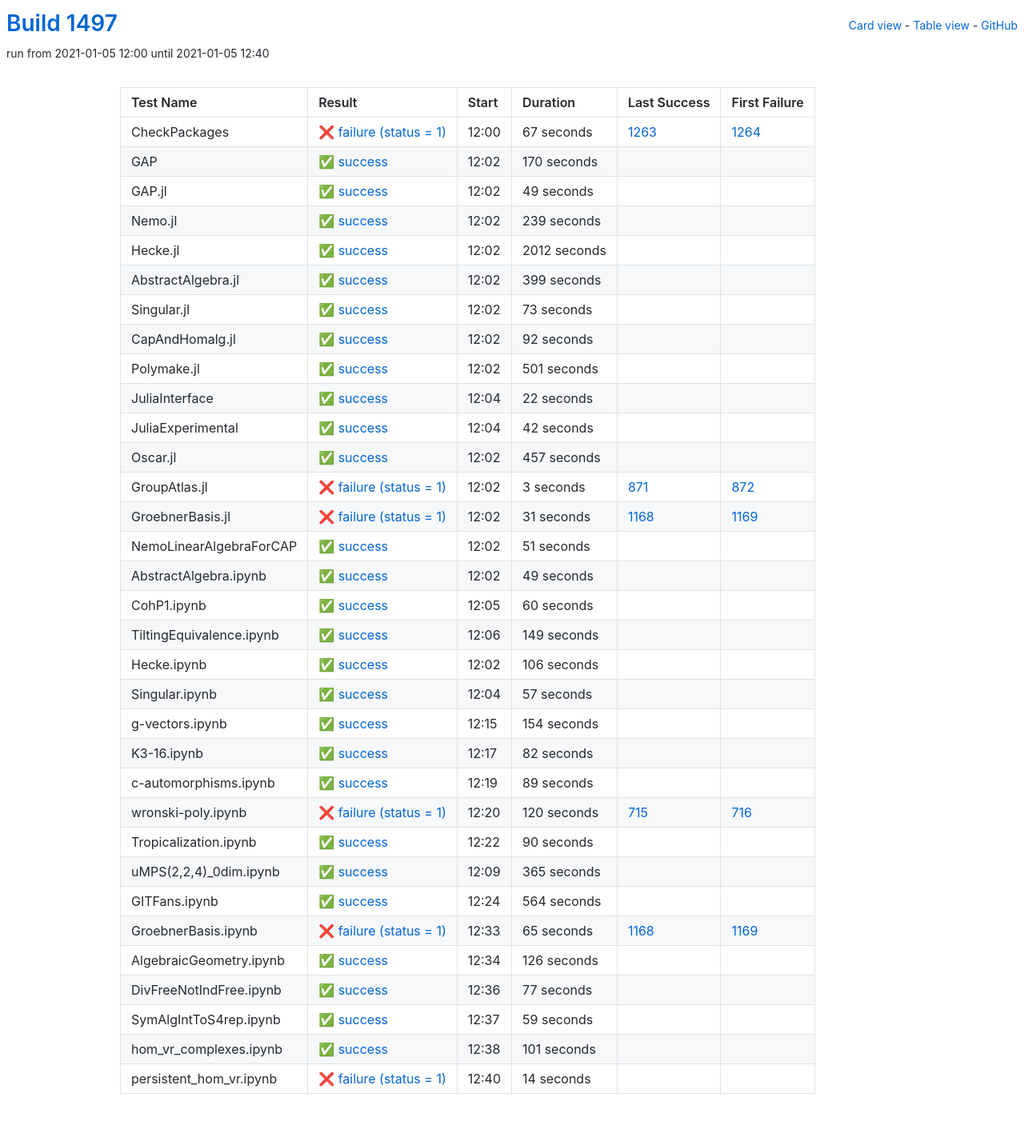
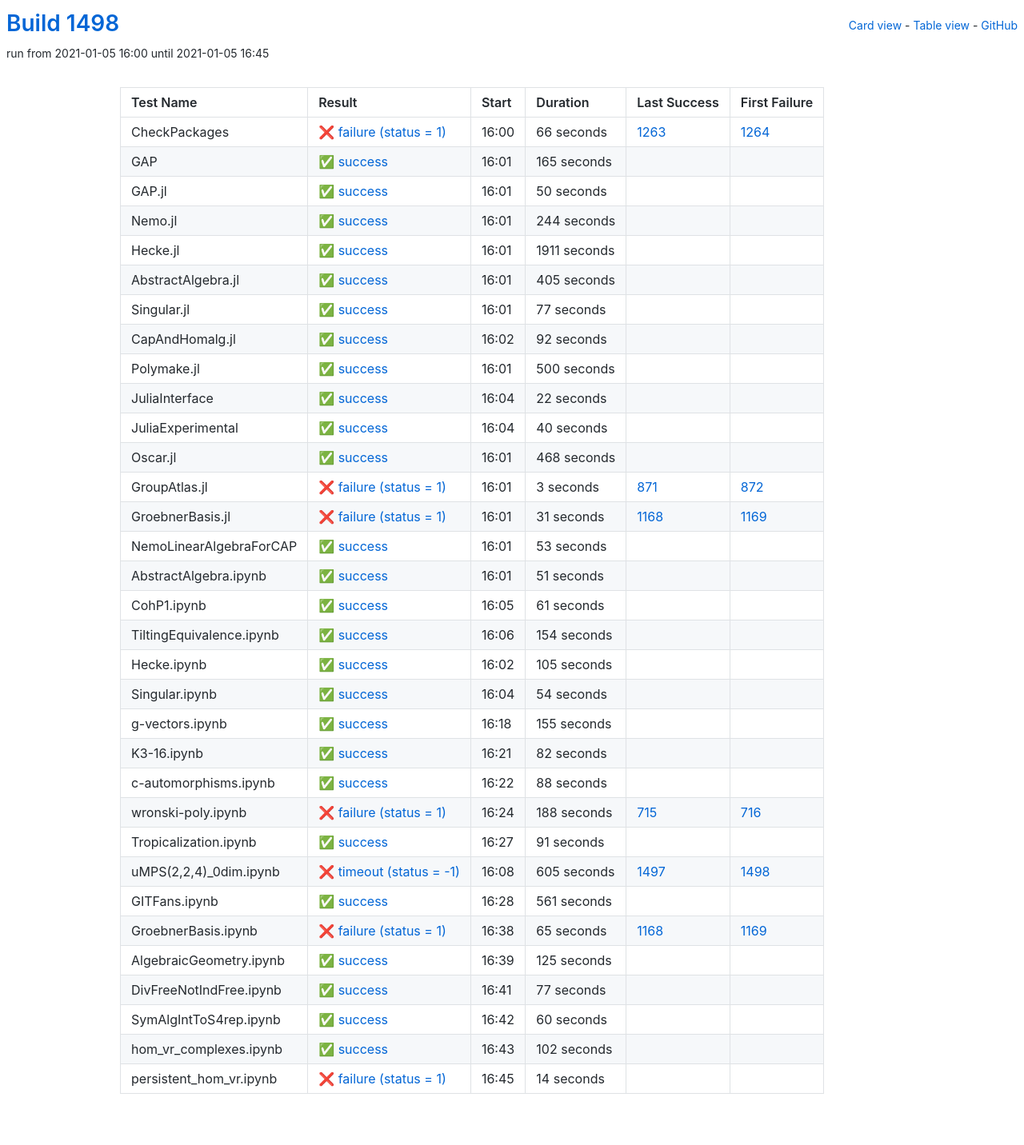
Before and after one commit to oscar-system/oscar-ci-status-stable, a Jekyll site: the page built from table.html, in a window 1280 px wide. Shown: the whole page at 80% size. Built offline with Jekyll 4.4.1, drawn with Linux system fonts in a browser that asks for light colours.

Commit message:
Build #1498

```diff
--- a/_data/ci.yml
+++ b/_data/ci.yml
@@ -1,6 +1,6 @@
 ---
-build: 1497
-build_url: https://oscarci.mathematik.uni-kl.de/job/oscar-stable/1497/
+build: 1498
+build_url: https://oscarci.mathematik.uni-kl.de/job/oscar-stable/1498/
 job: oscar-stable
 organization: oscar-system
 repo: oscar-ci-status-stable
@@ -8,92 +8,92 @@ repourl: https://github.com/oscar-system/oscar-ci-status-stable
 tests:
 - name: CheckPackages
   id: checkpackages
-  log: https://oscarci.mathematik.uni-kl.de/job/oscar-stable/1497/artifact/logs/build-1497/CheckPackages.log
-  start: 2021-01-05 12:00
+  log: https://oscarci.mathematik.uni-kl.de/job/oscar-stable/1498/artifact/logs/build-1498/CheckPackages.log
+  start: 2021-01-05 16:00
   success: false
   exitcode: 1
   status: failure
-  duration: 67
+  duration: 66
   last_success: 1263
   last_success_url: https://oscarci.mathematik.uni-kl.de/job/oscar-stable/1263/
   first_failure: 1264
   first_failure_url: https://oscarci.mathematik.uni-kl.de/job/oscar-stable/1264/
 - name: GAP
   id: gap
-  log: https://oscarci.mathematik.uni-kl.de/job/oscar-stable/1497/artifact/logs/build-1497/GAP.log
-  start: 2021-01-05 12:02
+  log: https://oscarci.mathematik.uni-kl.de/job/oscar-stable/1498/artifact/logs/build-1498/GAP.log
+  start: 2021-01-05 16:01
   success: true
   exitcode: 0
   status: success
-  duration: 170
+  duration: 165
   last_success: false
   last_success_url:
   first_failure: false
   first_failure_url:
 - name: GAP.jl
   id: gap-jl
-  log: https://oscarci.mathematik.uni-kl.de/job/oscar-stable/1497/artifact/logs/build-1497/GAP.jl.log
-  start: 2021-01-05 12:02
+  log: https://oscarci.mathematik.uni-kl.de/job/oscar-stable/1498/artifact/logs/build-1498/GAP.jl.log
+  start: 2021-01-05 16:01
   success: true
   exitcode: 0
   status: success
-  duration: 49
+  duration: 50
   last_success: false
   last_success_url:
   first_failure: false
   first_failure_url:
 - name: Nemo.jl
   id: nemo-jl
-  log: https://oscarci.mathematik.uni-kl.de/job/oscar-stable/1497/artifact/logs/build-1497/Nemo.jl.log
-  start: 2021-01-05 12:02
+  log: https://oscarci.mathematik.uni-kl.de/job/oscar-stable/1498/artifact/logs/build-1498/Nemo.jl.log
+  start: 2021-01-05 16:01
   success: true
   exitcode: 0
   status: success
-  duration: 239
+  duration: 244
   last_success: false
   last_success_url:
   first_failure: false
   first_failure_url:
 - name: Hecke.jl
   id: hecke-jl
-  log: https://oscarci.mathematik.uni-kl.de/job/oscar-stable/1497/artifact/logs/build-1497/Hecke.jl.log
-  start: 2021-01-05 12:02
+  log: https://oscarci.mathematik.uni-kl.de/job/oscar-stable/1498/artifact/logs/build-1498/Hecke.jl.log
+  start: 2021-01-05 16:01
   success: true
   exitcode: 0
   status: success
-  duration: 2012
+  duration: 1911
   last_success: false
   last_success_url:
   first_failure: false
   first_failure_url:
 - name: AbstractAlgebra.jl
   id: abstractalgebra-jl
-  log: https://oscarci.mathematik.uni-kl.de/job/oscar-stable/1497/artifact/logs/build-1497/AbstractAlgebra.jl.log
-  start: 2021-01-05 12:02
+  log: https://oscarci.mathematik.uni-kl.de/job/oscar-stable/1498/artifact/logs/build-1498/AbstractAlgebra.jl.log
+  start: 2021-01-05 16:01
   success: true
   exitcode: 0
   status: success
-  duration: 399
+  duration: 405
   last_success: false
   last_success_url:
   first_failure: false
   first_failure_url:
 - name: Singular.jl
   id: singular-jl
-  log: https://oscarci.mathematik.uni-kl.de/job/oscar-stable/1497/artifact/logs/build-1497/Singular.jl.log
-  start: 2021-01-05 12:02
+  log: https://oscarci.mathematik.uni-kl.de/job/oscar-stable/1498/artifact/logs/build-1498/Singular.jl.log
+  start: 2021-01-05 16:01
   success: true
   exitcode: 0
   status: success
-  duration: 73
+  duration: 77
   last_success: false
   last_success_url:
   first_failure: false
   first_failure_url:
 - name: CapAndHomalg.jl
   id: capandhomalg-jl
-  log: https://oscarci.mathematik.uni-kl.de/job/oscar-stable/1497/artifact/logs/build-1497/CapAndHomalg.jl.log
-  start: 2021-01-05 12:02
+  log: https://oscarci.mathematik.uni-kl.de/job/oscar-stable/1498/artifact/logs/build-1498/CapAndHomalg.jl.log
+  start: 2021-01-05 16:02
   success: true
   exitcode: 0
   status: success
@@ -104,20 +104,20 @@ tests:
   first_failure_url:
 - name: Polymake.jl
   id: polymake-jl
-  log: https://oscarci.mathematik.uni-kl.de/job/oscar-stable/1497/artifact/logs/build-1497/Polymake.jl.log
-  start: 2021-01-05 12:02
+  log: https://oscarci.mathematik.uni-kl.de/job/oscar-stable/1498/artifact/logs/build-1498/Polymake.jl.log
+  start: 2021-01-05 16:01
   success: true
   exitcode: 0
   status: success
-  duration: 501
+  duration: 500
   last_success: false
   last_success_url:
   first_failure: false
   first_failure_url:
 - name: JuliaInterface
   id: juliainterface
-  log: https://oscarci.mathematik.uni-kl.de/job/oscar-stable/1497/artifact/logs/build-1497/JuliaInterface.log
-  start: 2021-01-05 12:04
+  log: https://oscarci.mathematik.uni-kl.de/job/oscar-stable/1498/artifact/logs/build-1498/JuliaInterface.log
+  start: 2021-01-05 16:04
   success: true
   exitcode: 0
   status: success
@@ -128,32 +128,32 @@ tests:
   first_failure_url:
 - name: JuliaExperimental
   id: juliaexperimental
-  log: https://oscarci.mathematik.uni-kl.de/job/oscar-stable/1497/artifact/logs/build-1497/JuliaExperimental.log
-  start: 2021-01-05 12:04
+  log: https://oscarci.mathematik.uni-kl.de/job/oscar-stable/1498/artifact/logs/build-1498/JuliaExperimental.log
+  start: 2021-01-05 16:04
   success: true
   exitcode: 0
   status: success
-  duration: 42
+  duration: 40
   last_success: false
   last_success_url:
   first_failure: false
   first_failure_url:
 - name: Oscar.jl
   id: oscar-jl
-  log: https://oscarci.mathematik.uni-kl.de/job/oscar-stable/1497/artifact/logs/build-1497/Oscar.jl.log
-  start: 2021-01-05 12:02
+  log: https://oscarci.mathematik.uni-kl.de/job/oscar-stable/1498/artifact/logs/build-1498/Oscar.jl.log
+  start: 2021-01-05 16:01
   success: true
   exitcode: 0
   status: success
-  duration: 457
+  duration: 468
   last_success: false
   last_success_url:
   first_failure: false
   first_failure_url:
 - name: GroupAtlas.jl
   id: groupatlas-jl
-  log: https://oscarci.mathematik.uni-kl.de/job/oscar-stable/1497/artifact/logs/build-1497/GroupAtlas.jl.log
-  start: 2021-01-05 12:02
+  log: https://oscarci.mathematik.uni-kl.de/job/oscar-stable/1498/artifact/logs/build-1498/GroupAtlas.jl.log
+  start: 2021-01-05 16:01
   success: false
   exitcode: 1
   status: failure
@@ -164,8 +164,8 @@ tests:
   first_failure_url: https://oscarci.mathematik.uni-kl.de/job/oscar-stable/872/
 - name: GroebnerBasis.jl
   id: groebnerbasis-jl
-  log: https://oscarci.mathematik.uni-kl.de/job/oscar-stable/1497/artifact/logs/build-1497/GroebnerBasis.jl.log
-  start: 2021-01-05 12:02
+  log: https://oscarci.mathematik.uni-kl.de/job/oscar-stable/1498/artifact/logs/build-1498/GroebnerBasis.jl.log
+  start: 2021-01-05 16:01
   success: false
   exitcode: 1
   status: failure
@@ -176,8 +176,20 @@ tests:
   first_failure_url: https://oscarci.mathematik.uni-kl.de/job/oscar-stable/1169/
 - name: NemoLinearAlgebraForCAP
   id: nemolinearalgebraforcap
-  log: https://oscarci.mathematik.uni-kl.de/job/oscar-stable/1497/artifact/logs/build-1497/NemoLinearAlgebraForCAP.log
-  start: 2021-01-05 12:02
+  log: https://oscarci.mathematik.uni-kl.de/job/oscar-stable/1498/artifact/logs/build-1498/NemoLinearAlgebraForCAP.log
+  start: 2021-01-05 16:01
+  success: true
+  exitcode: 0
+  status: success
+  duration: 53
+  last_success: false
+  last_success_url:
+  first_failure: false
+  first_failure_url:
+- name: AbstractAlgebra.ipynb
+  id: abstractalgebra-ipynb
+  log: https://oscarci.mathematik.uni-kl.de/job/oscar-stable/1498/artifact/logs/build-1498/AbstractAlgebra.ipynb.log
+  start: 2021-01-05 16:01
   success: true
   exitcode: 0
   status: success
@@ -186,70 +198,22 @@ tests:
   last_success_url:
   first_failure: false
   first_failure_url:
-- name: AbstractAlgebra.ipynb
-  id: abstractalgebra-ipynb
-  log: https://oscarci.mathematik.uni-kl.de/job/oscar-stable/1497/artifact/logs/build-1497/AbstractAlgebra.ipynb.log
-  start: 2021-01-05 12:02
+- name: CohP1.ipynb
+  id: cohp1-ipynb
+  log: https://oscarci.mathematik.uni-kl.de/job/oscar-stable/1498/artifact/logs/build-1498/CohP1.ipynb.log
+  start: 2021-01-05 16:05
   success: true
   exitcode: 0
   status: success
-  duration: 49
-  last_success: false
-  last_success_url:
-  first_failure: false
-  first_failure_url:
-- name: CohP1.ipynb
-  id: cohp1-ipynb
-  log: https://oscarci.mathematik.uni-kl.de/job/oscar-stable/1497/artifact/logs/build-1497/CohP1.ipynb.log
-  start: 2021-01-05 12:05
-  success: true
-  exitcode: 0
-  status: success
-  duration: 60
+  duration: 61
   last_success: false
   last_success_url:
   first_failure: false
   first_failure_url:
 - name: TiltingEquivalence.ipynb
   id: tiltingequivalence-ipynb
-  log: https://oscarci.mathematik.uni-kl.de/job/oscar-stable/1497/artifact/logs/build-1497/TiltingEquivalence.ipynb.log
-  start: 2021-01-05 12:06
-  success: true
-  exitcode: 0
-  status: success
-  duration: 149
-  last_success: false
-  last_success_url:
-  first_failure: false
-  first_failure_url:
-- name: Hecke.ipynb
-  id: hecke-ipynb
-  log: https://oscarci.mathematik.uni-kl.de/job/oscar-stable/1497/artifact/logs/build-1497/Hecke.ipynb.log
-  start: 2021-01-05 12:02
-  success: true
-  exitcode: 0
-  status: success
-  duration: 106
-  last_success: false
-  last_success_url:
-  first_failure: false
-  first_failure_url:
-- name: Singular.ipynb
-  id: singular-ipynb
-  log: https://oscarci.mathematik.uni-kl.de/job/oscar-stable/1497/artifact/logs/build-1497/Singular.ipynb.log
-  start: 2021-01-05 12:04
-  success: true
-  exitcode: 0
-  status: success
-  duration: 57
-  last_success: false
-  last_success_url:
-  first_failure: false
-  first_failure_url:
-- name: g-vectors.ipynb
-  id: g-vectors-ipynb
-  log: https://oscarci.mathematik.uni-kl.de/job/oscar-stable/1497/artifact/logs/build-1497/g-vectors.ipynb.log
-  start: 2021-01-05 12:15
+  log: https://oscarci.mathematik.uni-kl.de/job/oscar-stable/1498/artifact/logs/build-1498/TiltingEquivalence.ipynb.log
+  start: 2021-01-05 16:06
   success: true
   exitcode: 0
   status: success
@@ -258,10 +222,46 @@ tests:
   last_success_url:
   first_failure: false
   first_failure_url:
+- name: Hecke.ipynb
+  id: hecke-ipynb
+  log: https://oscarci.mathematik.uni-kl.de/job/oscar-stable/1498/artifact/logs/build-1498/Hecke.ipynb.log
+  start: 2021-01-05 16:02
+  success: true
+  exitcode: 0
+  status: success
+  duration: 105
+  last_success: false
+  last_success_url:
+  first_failure: false
+  first_failure_url:
+- name: Singular.ipynb
+  id: singular-ipynb
+  log: https://oscarci.mathematik.uni-kl.de/job/oscar-stable/1498/artifact/logs/build-1498/Singular.ipynb.log
+  start: 2021-01-05 16:04
+  success: true
+  exitcode: 0
+  status: success
+  duration: 54
+  last_success: false
+  last_success_url:
+  first_failure: false
+  first_failure_url:
+- name: g-vectors.ipynb
+  id: g-vectors-ipynb
+  log: https://oscarci.mathematik.uni-kl.de/job/oscar-stable/1498/artifact/logs/build-1498/g-vectors.ipynb.log
+  start: 2021-01-05 16:18
+  success: true
+  exitcode: 0
+  status: success
+  duration: 155
+  last_success: false
+  last_success_url:
+  first_failure: false
+  first_failure_url:
 - name: K3-16.ipynb
   id: k3-16-ipynb
-  log: https://oscarci.mathematik.uni-kl.de/job/oscar-stable/1497/artifact/logs/build-1497/K3-16.ipynb.log
-  start: 2021-01-05 12:17
+  log: https://oscarci.mathematik.uni-kl.de/job/oscar-stable/1498/artifact/logs/build-1498/K3-16.ipynb.log
+  start: 2021-01-05 16:21
   success: true
   exitcode: 0
   status: success
@@ -272,68 +272,68 @@ tests:
   first_failure_url:
 - name: c-automorphisms.ipynb
   id: c-automorphisms-ipynb
-  log: https://oscarci.mathematik.uni-kl.de/job/oscar-stable/1497/artifact/logs/build-1497/c-automorphisms.ipynb.log
-  start: 2021-01-05 12:19
+  log: https://oscarci.mathematik.uni-kl.de/job/oscar-stable/1498/artifact/logs/build-1498/c-automorphisms.ipynb.log
+  start: 2021-01-05 16:22
   success: true
   exitcode: 0
   status: success
-  duration: 89
+  duration: 88
   last_success: false
   last_success_url:
   first_failure: false
   first_failure_url:
 - name: wronski-poly.ipynb
   id: wronski-poly-ipynb
-  log: https://oscarci.mathematik.uni-kl.de/job/oscar-stable/1497/artifact/logs/build-1497/wronski-poly.ipynb.log
-  start: 2021-01-05 12:20
+  log: https://oscarci.mathematik.uni-kl.de/job/oscar-stable/1498/artifact/logs/build-1498/wronski-poly.ipynb.log
+  start: 2021-01-05 16:24
   success: false
   exitcode: 1
   status: failure
-  duration: 120
+  duration: 188
   last_success: 715
   last_success_url: https://oscarci.mathematik.uni-kl.de/job/oscar-stable/715/
   first_failure: 716
   first_failure_url: https://oscarci.mathematik.uni-kl.de/job/oscar-stable/716/
 - name: Tropicalization.ipynb
   id: tropicalization-ipynb
-  log: https://oscarci.mathematik.uni-kl.de/job/oscar-stable/1497/artifact/logs/build-1497/Tropicalization.ipynb.log
-  start: 2021-01-05 12:22
+  log: https://oscarci.mathematik.uni-kl.de/job/oscar-stable/1498/artifact/logs/build-1498/Tropicalization.ipynb.log
+  start: 2021-01-05 16:27
   success: true
   exitcode: 0
   status: success
-  duration: 90
+  duration: 91
   last_success: false
   last_success_url:
   first_failure: false
   first_failure_url:
 - name: uMPS(2,2,4)_0dim.ipynb
   id: umps-2-2-4-0dim-ipynb
-  log: https://oscarci.mathematik.uni-kl.de/job/oscar-stable/1497/artifact/logs/build-1497/uMPS-2-2-4-_0dim.ipynb.log
-  start: 2021-01-05 12:09
+  log: https://oscarci.mathematik.uni-kl.de/job/oscar-stable/1498/artifact/logs/build-1498/uMPS-2-2-4-_0dim.ipynb.log
+  start: 2021-01-05 16:08
+  success: false
+  exitcode: -1
+  status: timeout
+  duration: 605
+  last_success: 1497
+  last_success_url: https://oscarci.mathematik.uni-kl.de/job/oscar-stable/1497/
+  first_failure: 1498
+  first_failure_url: https://oscarci.mathematik.uni-kl.de/job/oscar-stable/1498/
+- name: GITFans.ipynb
+  id: gitfans-ipynb
+  log: https://oscarci.mathematik.uni-kl.de/job/oscar-stable/1498/artifact/logs/build-1498/GITFans.ipynb.log
+  start: 2021-01-05 16:28
   success: true
   exitcode: 0
   status: success
-  duration: 365
-  last_success: false
-  last_success_url:
-  first_failure: false
-  first_failure_url:
-- name: GITFans.ipynb
-  id: gitfans-ipynb
-  log: https://oscarci.mathematik.uni-kl.de/job/oscar-stable/1497/artifact/logs/build-1497/GITFans.ipynb.log
-  start: 2021-01-05 12:24
-  success: true
-  exitcode: 0
-  status: success
-  duration: 564
+  duration: 561
   last_success: false
   last_success_url:
   first_failure: false
   first_failure_url:
 - name: GroebnerBasis.ipynb
   id: groebnerbasis-ipynb
-  log: https://oscarci.mathematik.uni-kl.de/job/oscar-stable/1497/artifact/logs/build-1497/GroebnerBasis.ipynb.log
-  start: 2021-01-05 12:33
+  log: https://oscarci.mathematik.uni-kl.de/job/oscar-stable/1498/artifact/logs/build-1498/GroebnerBasis.ipynb.log
+  start: 2021-01-05 16:38
   success: false
   exitcode: 1
   status: failure
@@ -344,20 +344,20 @@ tests:
   first_failure_url: https://oscarci.mathematik.uni-kl.de/job/oscar-stable/1169/
 - name: AlgebraicGeometry.ipynb
   id: algebraicgeometry-ipynb
-  log: https://oscarci.mathematik.uni-kl.de/job/oscar-stable/1497/artifact/logs/build-1497/AlgebraicGeometry.ipynb.log
-  start: 2021-01-05 12:34
+  log: https://oscarci.mathematik.uni-kl.de/job/oscar-stable/1498/artifact/logs/build-1498/AlgebraicGeometry.ipynb.log
+  start: 2021-01-05 16:39
   success: true
   exitcode: 0
   status: success
-  duration: 126
+  duration: 125
   last_success: false
   last_success_url:
   first_failure: false
   first_failure_url:
 - name: DivFreeNotIndFree.ipynb
   id: divfreenotindfree-ipynb
-  log: https://oscarci.mathematik.uni-kl.de/job/oscar-stable/1497/artifact/logs/build-1497/DivFreeNotIndFree.ipynb.log
-  start: 2021-01-05 12:36
+  log: https://oscarci.mathematik.uni-kl.de/job/oscar-stable/1498/artifact/logs/build-1498/DivFreeNotIndFree.ipynb.log
+  start: 2021-01-05 16:41
   success: true
   exitcode: 0
   status: success
@@ -368,32 +368,32 @@ tests:
   first_failure_url:
 - name: SymAlgIntToS4rep.ipynb
   id: symalginttos4rep-ipynb
-  log: https://oscarci.mathematik.uni-kl.de/job/oscar-stable/1497/artifact/logs/build-1497/SymAlgIntToS4rep.ipynb.log
-  start: 2021-01-05 12:37
+  log: https://oscarci.mathematik.uni-kl.de/job/oscar-stable/1498/artifact/logs/build-1498/SymAlgIntToS4rep.ipynb.log
+  start: 2021-01-05 16:42
   success: true
   exitcode: 0
   status: success
-  duration: 59
+  duration: 60
   last_success: false
   last_success_url:
   first_failure: false
   first_failure_url:
 - name: hom_vr_complexes.ipynb
   id: hom-vr-complexes-ipynb
-  log: https://oscarci.mathematik.uni-kl.de/job/oscar-stable/1497/artifact/logs/build-1497/hom_vr_complexes.ipynb.log
-  start: 2021-01-05 12:38
+  log: https://oscarci.mathematik.uni-kl.de/job/oscar-stable/1498/artifact/logs/build-1498/hom_vr_complexes.ipynb.log
+  start: 2021-01-05 16:43
   success: true
   exitcode: 0
   status: success
-  duration: 101
+  duration: 102
   last_success: false
   last_success_url:
   first_failure: false
   first_failure_url:
 - name: persistent_hom_vr.ipynb
   id: persistent-hom-vr-ipynb
-  log: https://oscarci.mathematik.uni-kl.de/job/oscar-stable/1497/artifact/logs/build-1497/persistent_hom_vr.ipynb.log
-  start: 2021-01-05 12:40
+  log: https://oscarci.mathematik.uni-kl.de/job/oscar-stable/1498/artifact/logs/build-1498/persistent_hom_vr.ipynb.log
+  start: 2021-01-05 16:45
   success: false
   exitcode: 1
   status: failure
```
Also changed, not shown: README.md.
